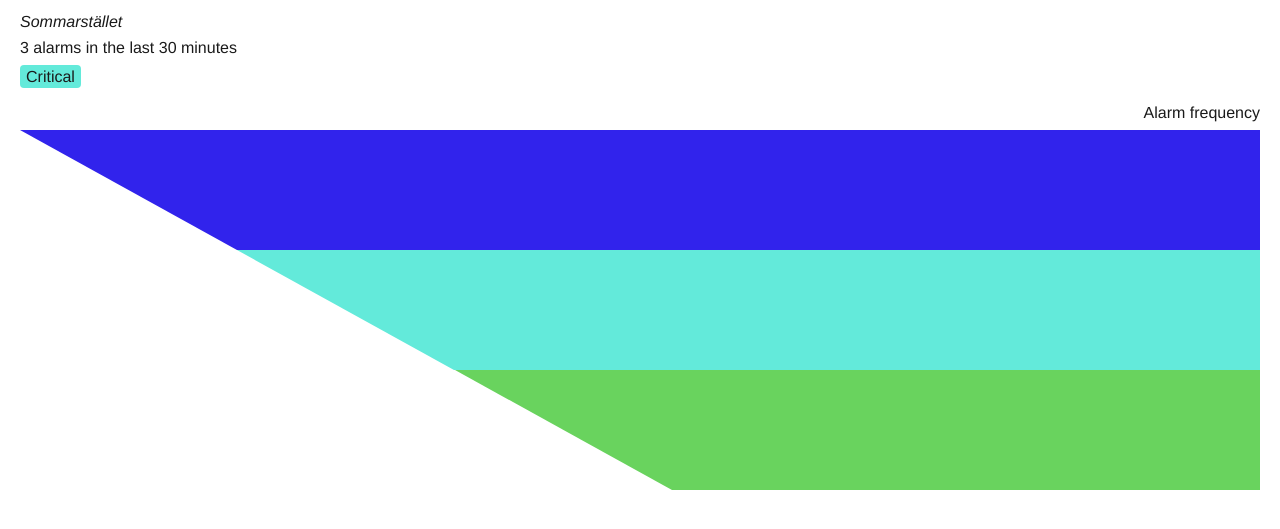
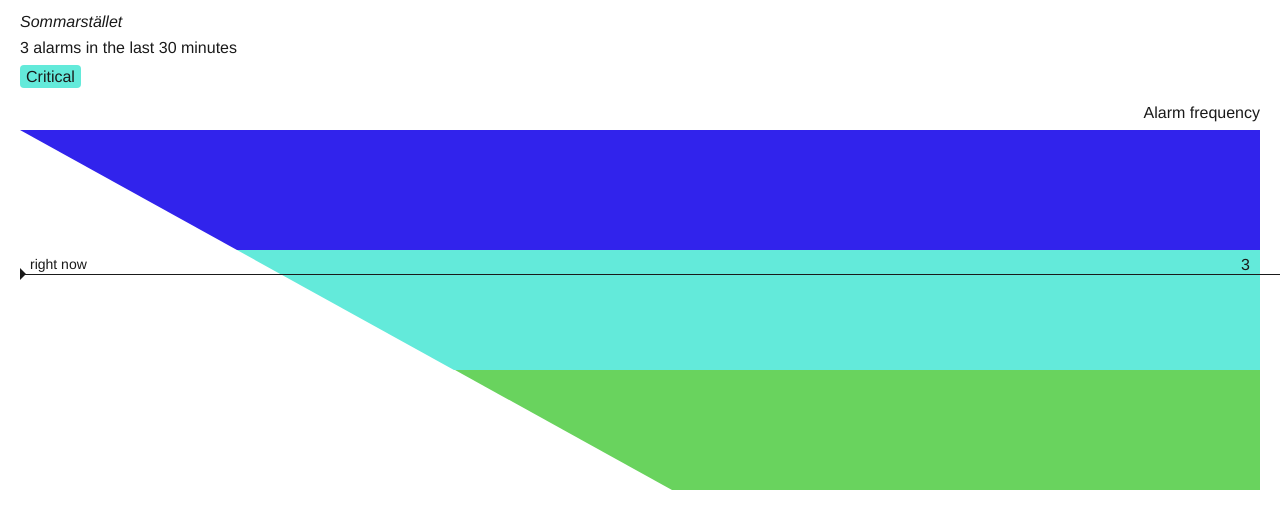
Before and after one commit to Vinnovera/freeze-guard, a website: page public/index.html in a window 1280 px wide. Shown: the part 61-590 px from the top of the page. Drawn offline with Linux system fonts and the light colour scheme; no server answers.

Commit message:
level line

```diff
--- a/public/index.html
+++ b/public/index.html
@@ -19,7 +19,13 @@
 			</section>
 			<figure class="graphic">
 				<figcaption class="sub-heading">Alarm frequency</figcaption>
-				<div class="graph"></div>
+				<div class="graph">
+					<div class="line">
+						<span class="label">right now</span>
+						<span class="alarms">3</span>
+					</div>
+					<div class="area"></span>
+				</div>
 			</figure>
 		</main>
 
--- a/src/styl/element/heading.styl
+++ b/src/styl/element/heading.styl
@@ -1,6 +1,6 @@
 .heading
 	font: lighter 2em sans_serif
-	margin-bottom: 0.3em
+	margin-bottom: 0
 
 .sub-heading
 	font: normal 1em sans_serif
--- a/src/styl/module/graph.styl
+++ b/src/styl/module/graph.styl
@@ -1,24 +1,61 @@
 .graph
-	border-top: 15vh solid color_critical
-	border-left: 17vw solid transparent
+	height: 45vh
 	position: relative
 
-	&:before,
-	&:after
-		content: ''
-		display: block
+	.area
+		border-top: 15vh solid color_critical
+		border-left: 17vw solid transparent
+		position: relative
+
+		&:before,
+		&:after
+			content: ''
+			display: block
+			position: absolute
+			left: 0
+			right: 0
+			border-top: 15vh solid
+
+		&:before
+			top: 0
+			border-top-color: color_warning
+			border-left: 17vw solid transparent
+
+		&:after
+			top: 15vh
+			left: 17vw
+			border-top-color: color_normal
+			border-left: 17vw solid transparent
+
+	.line
 		position: absolute
 		left: 0
-		right: 0
-		border-top: 15vh solid
+		width: 100vw
+		border-bottom: 1px solid
+		top: 40%
+		z-index: 1
+		font-weight: normal
 
-	&:before
-		top: 0
-		border-top-color: color_warning
-		border-left: 17vw solid transparent
+		&:before
+			content: ''
+			position: absolute
+			display: block
+			border: 6px solid;
+			border-right-color: transparent
+			border-bottom-color: transparent
+			border-top-color: transparent
+			bottom: -6px
 
-	&:after
-		top: 15vh
-		left: 17vw
-		border-top-color: color_normal
-		border-left: 17vw solid transparent
+		> .label,
+		> .alarms
+			bottom: 2px
+
+		> .label
+			position: absolute
+			left: 10px
+			font-size: 14px
+
+		> .alarms
+			position: absolute
+			right: 50px
+			bottom: 0
--- a/src/styl/template/wrapper.styl
+++ b/src/styl/template/wrapper.styl
@@ -1,3 +1,4 @@
 .wrapper
 	margin: 0 auto
 	padding: 0 20px
+	overflow: hidden
```
Also changed, not shown: public/css/main.css.
